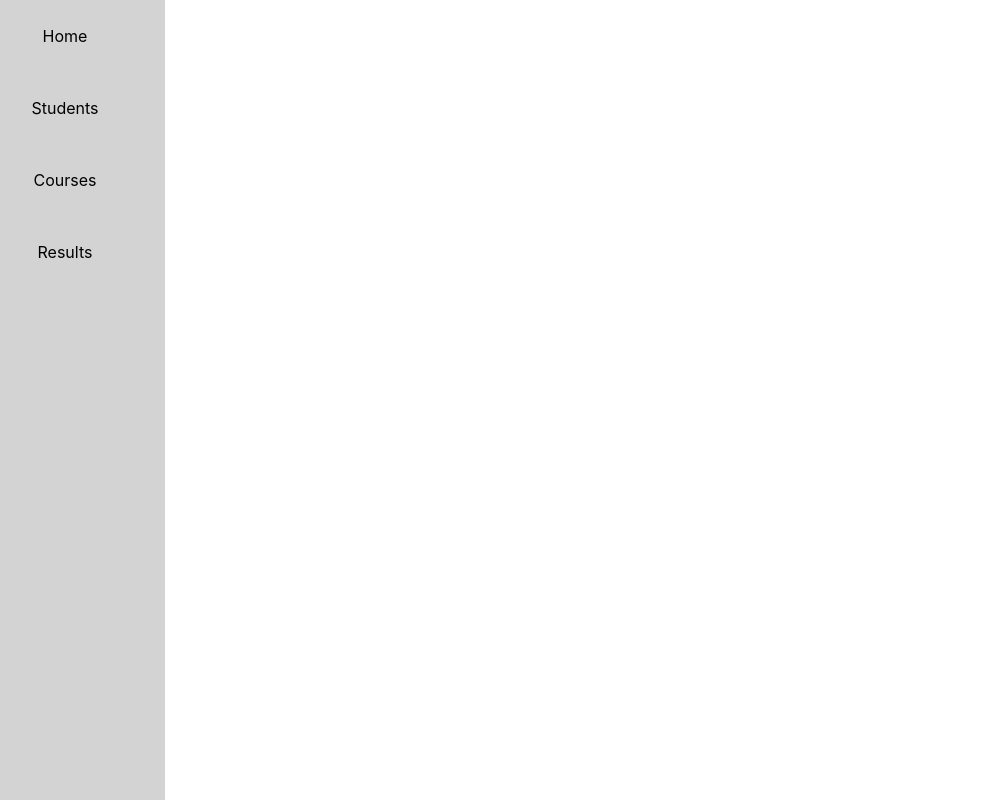
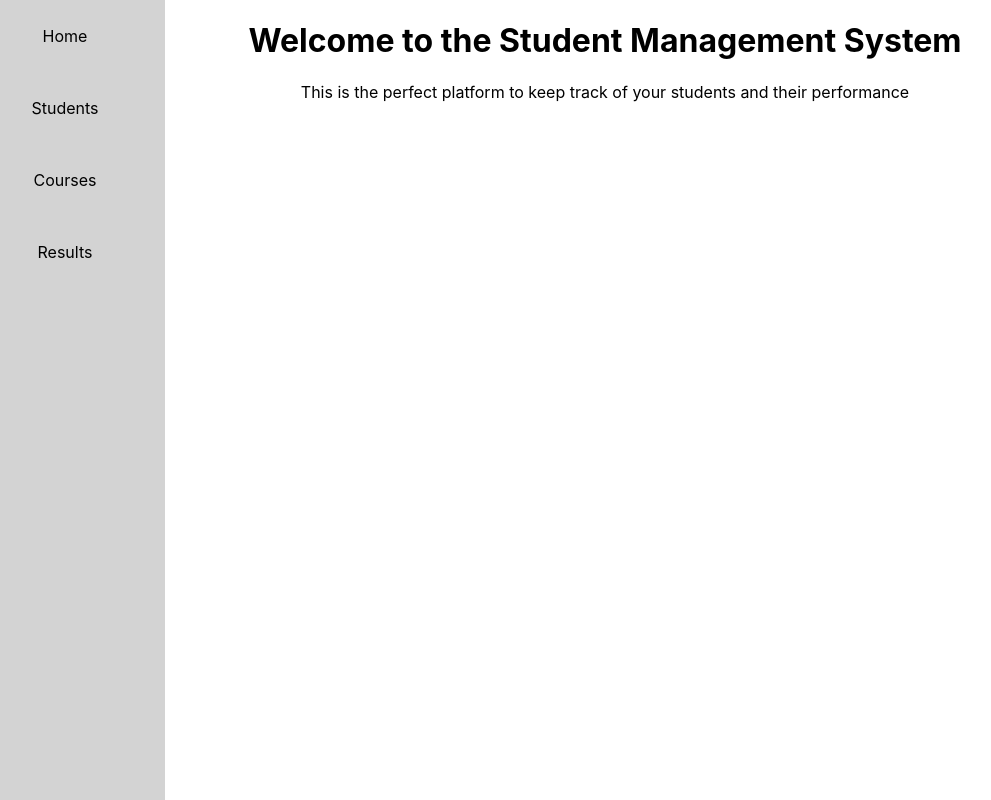
Before and after one commit to vbhardw4/student-result-management-system, a React (Create React App) app: page / in a window 1280 px wide. Shown: the whole page, without its empty margins (35-1026 px from the left). Built offline with nearby package versions, Linux system fonts and the light colour scheme.

Commit message:
Added content and CSS for the home page

```diff
--- a/src/components/Home.js
+++ b/src/components/Home.js
@@ -1,11 +1,11 @@
 import React from 'react';
+import '../index.css';
 
 const Home = () => {
   return (
-    <div>
-      <h1>Home</h1>
-      <p>This is Home page</p>
-
+    <div className="home-container">
+      <h1>Welcome to the Student Management System</h1>
+      <p>This is the perfect platform to keep track of your students and their performance</p>
     </div>
   );
 };
--- a/src/index.css
+++ b/src/index.css
@@ -43,3 +43,17 @@ a {
   text-decoration: none;
   color: inherit;
 }
+
+.home-container {
+  text-align: center;
+  animation: fadeIn 1s ease-in;
+}
+
+@keyframes fadeIn {
+  from {
+    opacity: 0;
+  }
+  to {
+    opacity: 1;
+  }
+}
```
